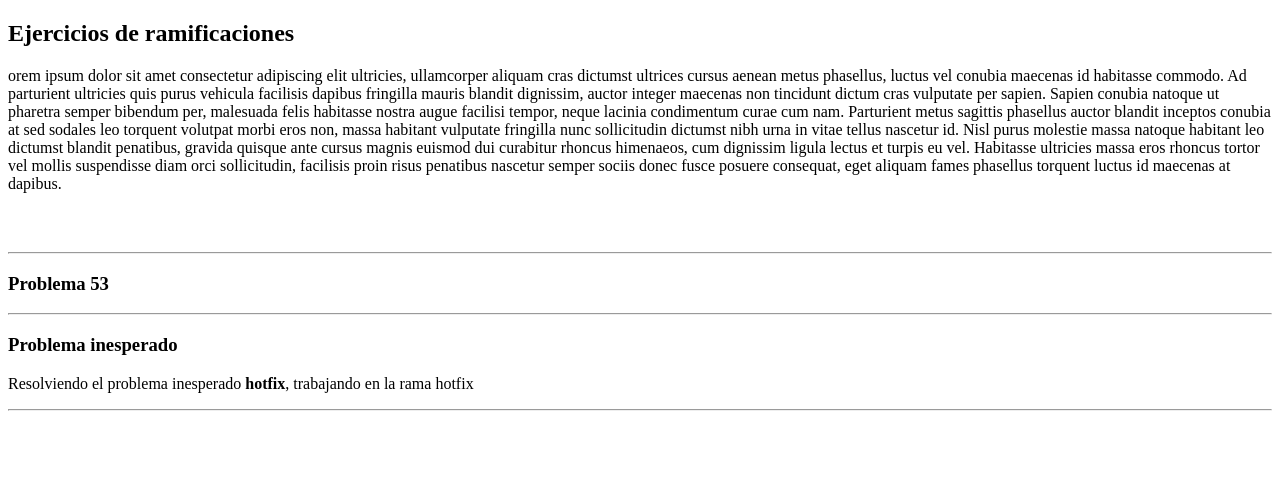
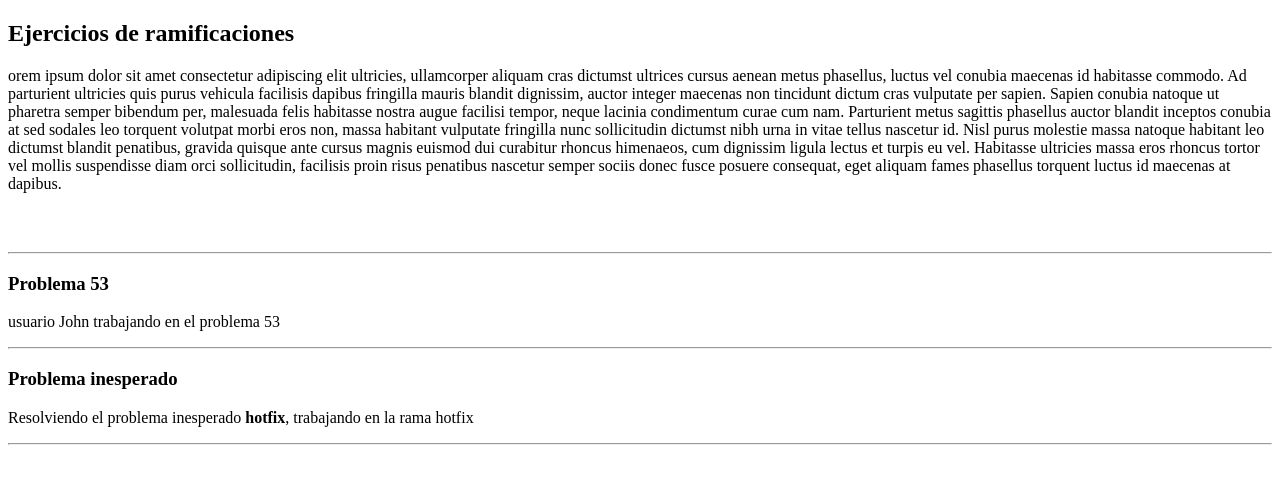
Before and after one commit to harviv0r/branchs-remote-testing, a plain HTML site: page index.html in a window 1280 px wide. Drawn offline with Linux system fonts and the light colour scheme.

Commit message:
John issuses

```diff
--- a/index.html
+++ b/index.html
@@ -36,6 +36,7 @@
     <hr>
 
     <h3>Problema 53</h3>
+    <p>usuario John trabajando en el problema 53<p/>
     <hr>
 
     <h3>Problema inesperado</h3>
```
